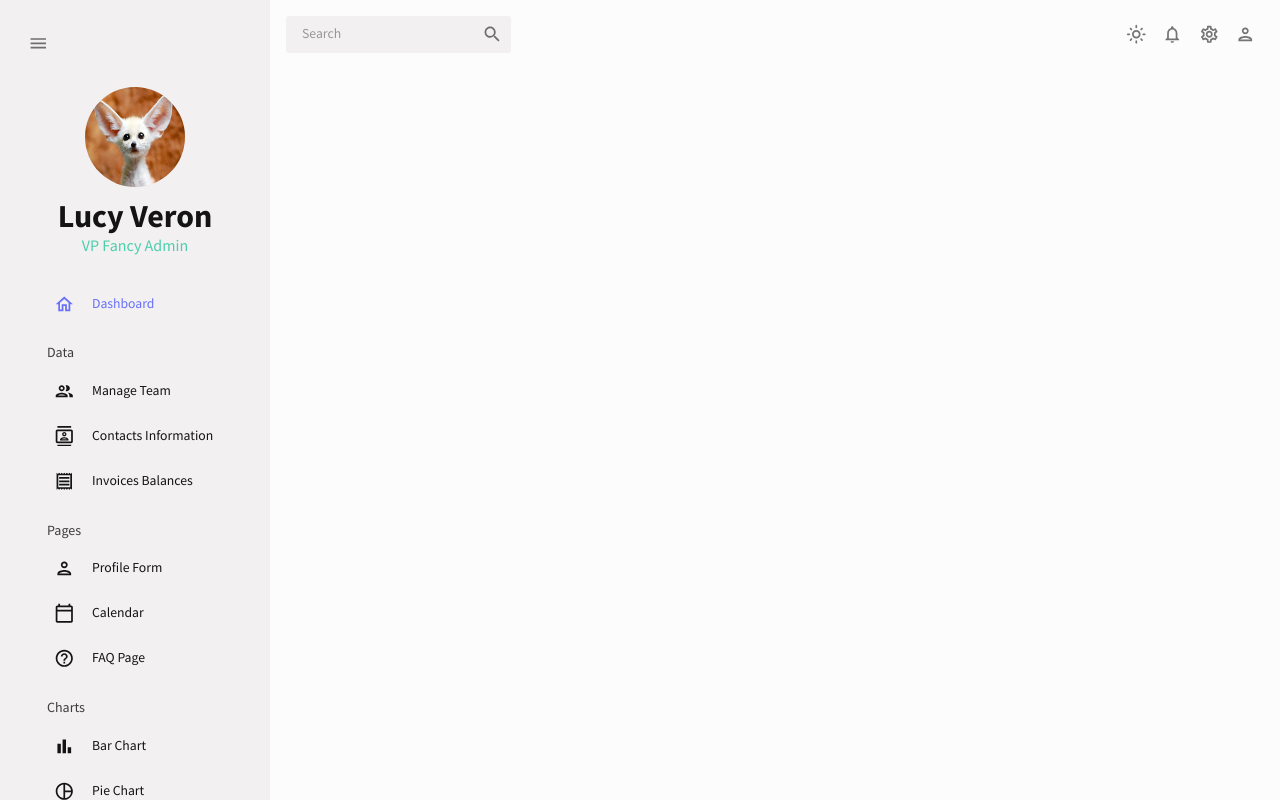
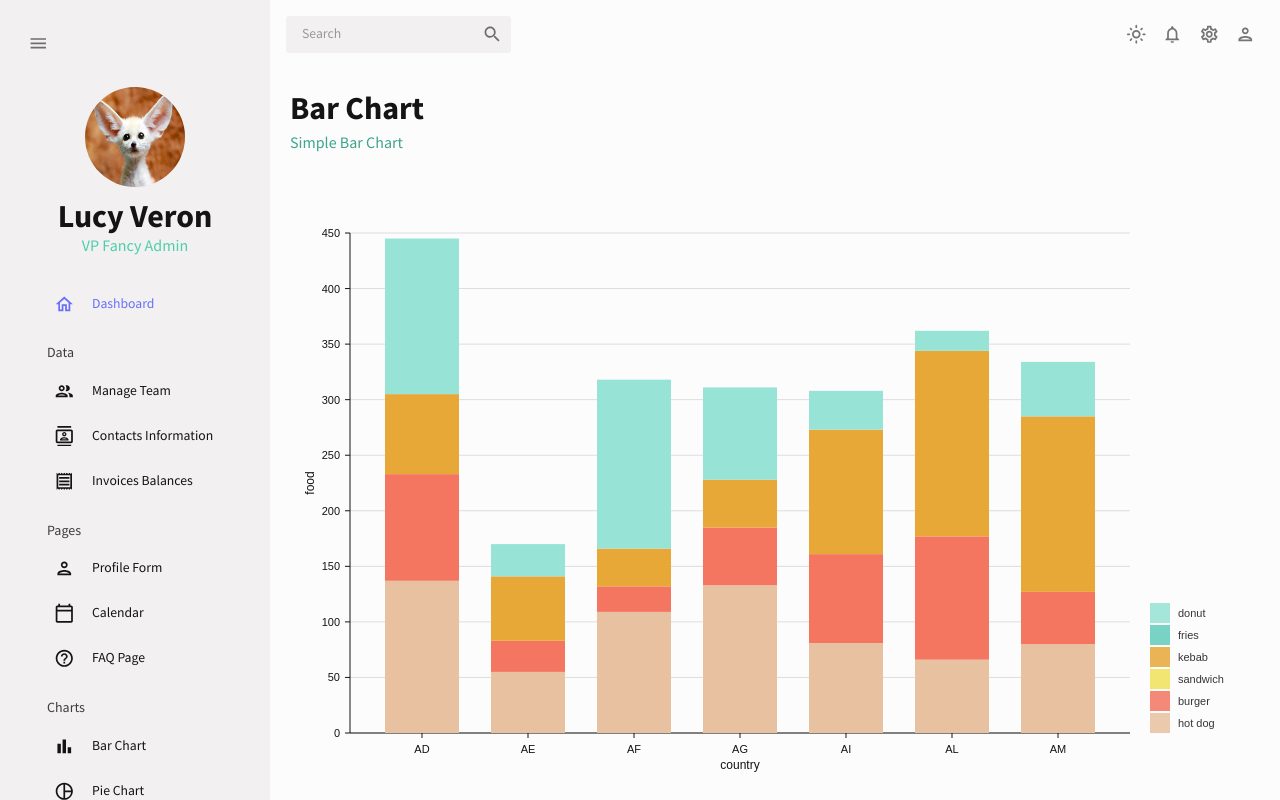
Before and after one commit to LucyVeron/react-admin, a React (Create React App) app: page /bar in a window 1280 px wide. Built offline with nearby package versions, Linux system fonts and the light colour scheme.

Commit message:
Bar Chart page

```diff
--- a/src/App.js
+++ b/src/App.js
@@ -9,7 +9,7 @@
 import Invoices from './scenes/invoices';
 import Form from './scenes/form';
 import Calendar from './scenes/calendar';
-// import Bar from './scenes/bar';
+import Bar from './scenes/bar';
 // import Pie from './scenes/pie';
 // import Line from './scenes/line';
 import Faq from './scenes/faq';
@@ -34,8 +34,8 @@
               <Route path="/form" element={<Form />} />
               <Route path="/calendar" element={<Calendar />} />
               <Route path="/faq" element={<Faq />} />
+              <Route path="/bar" element={<Bar />} />
               {/*
-              <Route path="/bar" element={<Bar />} />
               <Route path="/pie" element={<Pie />} />
               <Route path="/line" element={<Line />} />
               <Route path="/geography" element={<Geography />} />
--- /dev/null
+++ b/src/components/BarChart.jsx
@@ -0,0 +1,130 @@
+import { ResponsiveBar } from '@nivo/bar';
+import React from 'react'
+import { useTheme } from "@mui/material";
+import { tokens } from '../theme'
+import { mockBarData as data } from '../data/mockData';
+
+function BarChart({ isDashboard = false }) {
+    const theme = useTheme();
+    const colors = tokens(theme.palette.mode);
+    return (
+        <ResponsiveBar
+            data={data}
+            theme={{
+                // added
+                axis: {
+                    domain: {
+                        line: {
+                            stroke: colors.grey[100],
+                        },
+                    },
+                    legend: {
+                        text: {
+                            fill: colors.grey[100],
+                        },
+                    },
+                    ticks: {
+                        line: {
+                            stroke: colors.grey[100],
+                            strokeWidth: 1,
+                        },
+                        text: {
+                            fill: colors.grey[100],
+                        },
+                    },
+                },
+                legends: {
+                    text: {
+                        fill: colors.grey[100],
+                    },
+                },
+            }}
+            keys={["hot dog", "burger", "sandwich", "kebab", "fries", "donut"]}
+            indexBy="country"
+            margin={{ top: 50, right: 130, bottom: 50, left: 60 }}
+            padding={0.3}
+            valueScale={{ type: "linear" }}
+            indexScale={{ type: "band", round: true }}
+            colors={{ scheme: "nivo" }}
+            defs={[
+                {
+                    id: "dots",
+                    type: "patternDots",
+                    background: "inherit",
+                    color: "#38bcb2",
+                    size: 4,
+                    padding: 1,
+                    stagger: true,
+                },
+                {
+                    id: "lines",
+                    type: "patternLines",
+                    background: "inherit",
+                    color: "#eed312",
+                    rotation: -45,
+                    lineWidth: 6,
+                    spacing: 10,
+                },
+            ]}
+            borderColor={{
+                from: "color",
+                modifiers: [["darker", "1.6"]],
+            }}
+            axisTop={null}
+            axisRight={null}
+            axisBottom={{
+                tickSize: 5,
+                tickPadding: 5,
+                tickRotation: 0,
+                legend: isDashboard ? undefined : "country", // changed
+                legendPosition: "middle",
+                legendOffset: 32,
+            }}
+            axisLeft={{
+                tickSize: 5,
+                tickPadding: 5,
+                tickRotation: 0,
+                legend: isDashboard ? undefined : "food", // changed
+                legendPosition: "middle",
+                legendOffset: -40,
+            }}
+            enableLabel={false}
+            labelSkipWidth={12}
+            labelSkipHeight={12}
+            labelTextColor={{
+                from: "color",
+                modifiers: [["darker", 1.6]],
+            }}
+            legends={[
+                {
+                    dataFrom: "keys",
+                    anchor: "bottom-right",
+                    direction: "column",
+                    justify: false,
+                    translateX: 120,
+                    translateY: 0,
+                    itemsSpacing: 2,
+                    itemWidth: 100,
+                    itemHeight: 20,
+                    itemDirection: "left-to-right",
+                    itemOpacity: 0.85,
+                    symbolSize: 20,
+                    effects: [
+                        {
+                            on: "hover",
+                            style: {
+                                itemOpacity: 1,
+                            },
+                        },
+                    ],
+                },
+            ]}
+            role="application"
+            barAriaLabel={function (e) {
+                return e.id + ": " + e.formattedValue + " in country: " + e.indexValue;
+            }}
+        />
+    )
+}
+
+export default BarChart
--- /dev/null
+++ b/src/scenes/bar/index.jsx
@@ -0,0 +1,17 @@
+import { Box } from '@mui/material'
+import React from 'react'
+import BarChart from '../../components/BarChart'
+import Header from '../../components/Header'
+
+function Bar() {
+    return (
+        <Box m="20px">
+            <Header title="Bar Chart" subtitle="Simple Bar Chart" />
+            <Box height="75vh">
+                <BarChart />
+            </Box>
+        </Box>
+    )
+}
+
+export default Bar
```
